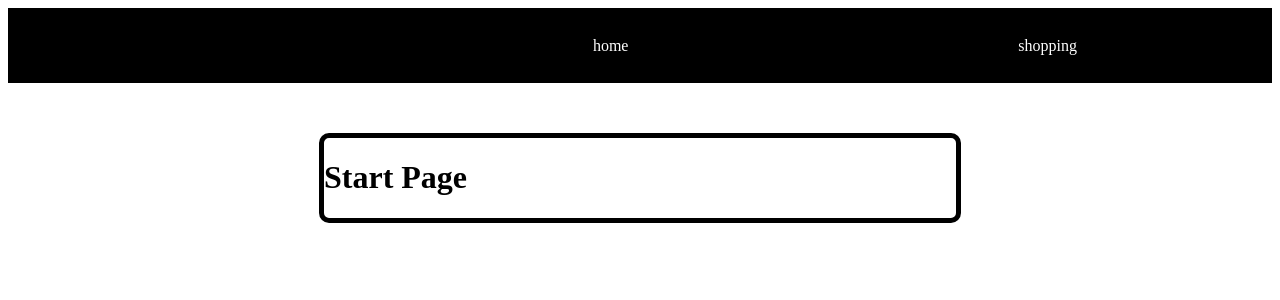
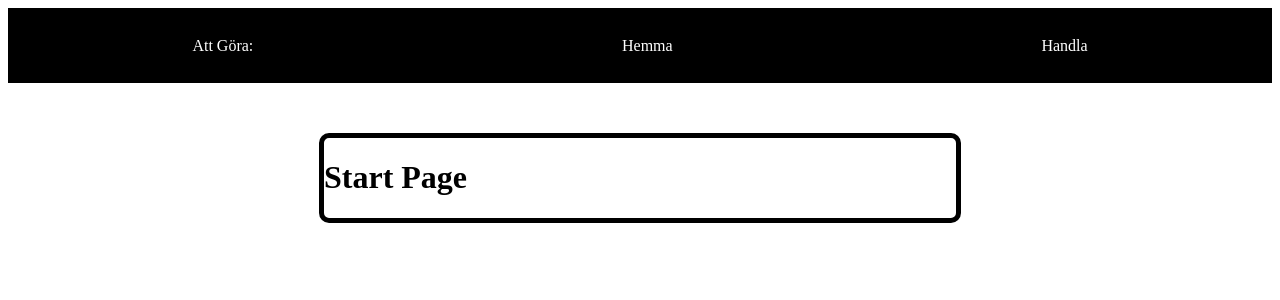
Before and after one commit to Ludde86/mongo_db-todo, a React (Create React App) app in the folder client/: page / in a window 1280 px wide. Shown: the top 300 px of the page. Built offline with nearby package versions, Linux system fonts and the light colour scheme; the HTML template or start-up script is replaced by a standard one.

Commit message:
fix links to routes

```diff
--- a/client/src/components/layout/Navbar.js
+++ b/client/src/components/layout/Navbar.js
@@ -2,26 +2,27 @@ import React, { useState } from 'react';
 import { Link } from 'react-router-dom';
 
 const Navbar = () => {
-	const routes = [ '', 'home', 'shopping' ];
-	//  const [ routes, setRoutes ] = useState([
-	// 	{
-	// 		name: 'start'
-	// 	},
-	// 	{
-	// 		name: 'home'
-	// 	},
-	// 	{
-	// 		name: 'shopping'
-	// 	}
-	// ]);
+	const [ routes, setRoutes ] = useState([
+		{
+			name: 'Att Göra: ',
+			page: '/'
+		},
+		{
+			name: 'Hemma',
+			page: '/home'
+		},
+		{
+			name: 'Handla',
+			page: '/shopping'
+		}
+	]);
 
 	return (
 		<div className="navbar-list">
 			{routes.map((route) => (
 				<div className="navbar-item">
-					{/* <li to={`/${route}`} >{route}</li> */}
 					<li>
-						<Link to={`/${route}`}>{route}</Link>
+						<Link to={route.page}>{route.name}</Link>
 					</li>
 				</div>
 			))}
```
